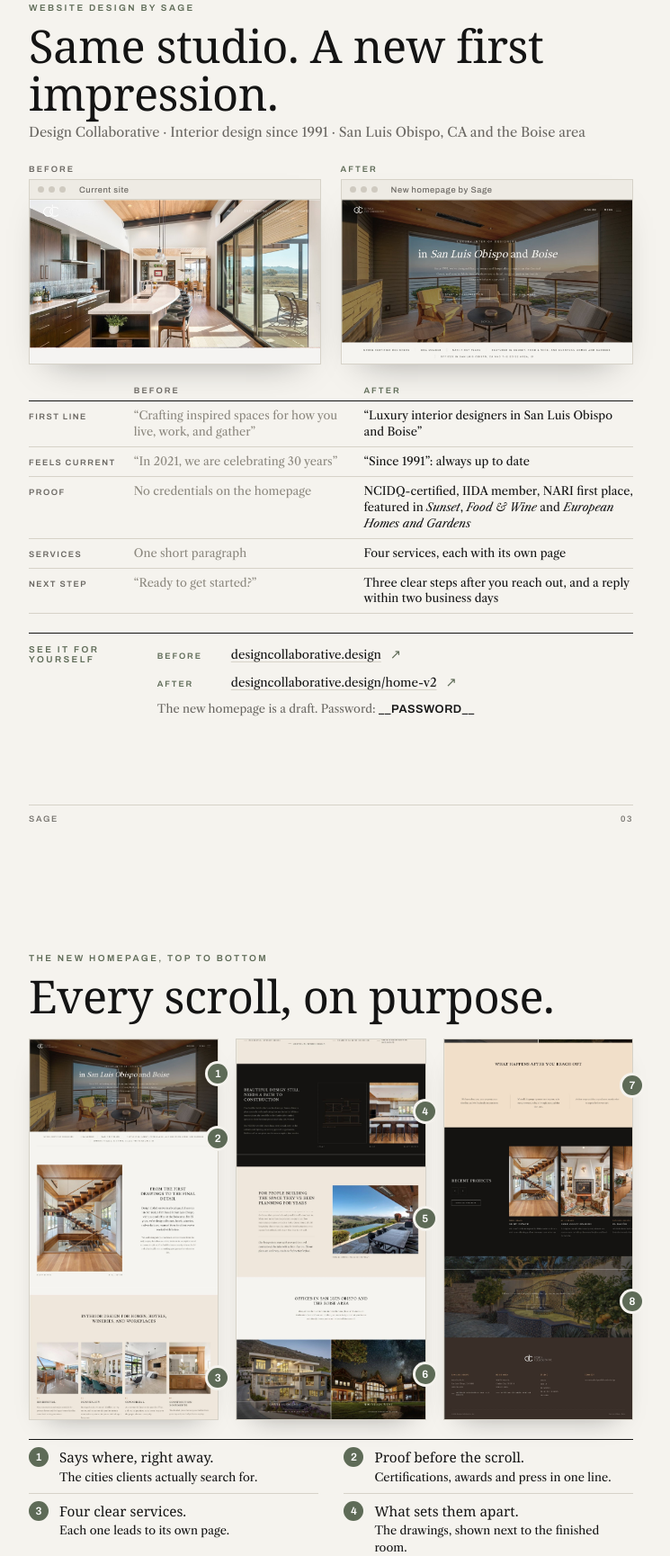
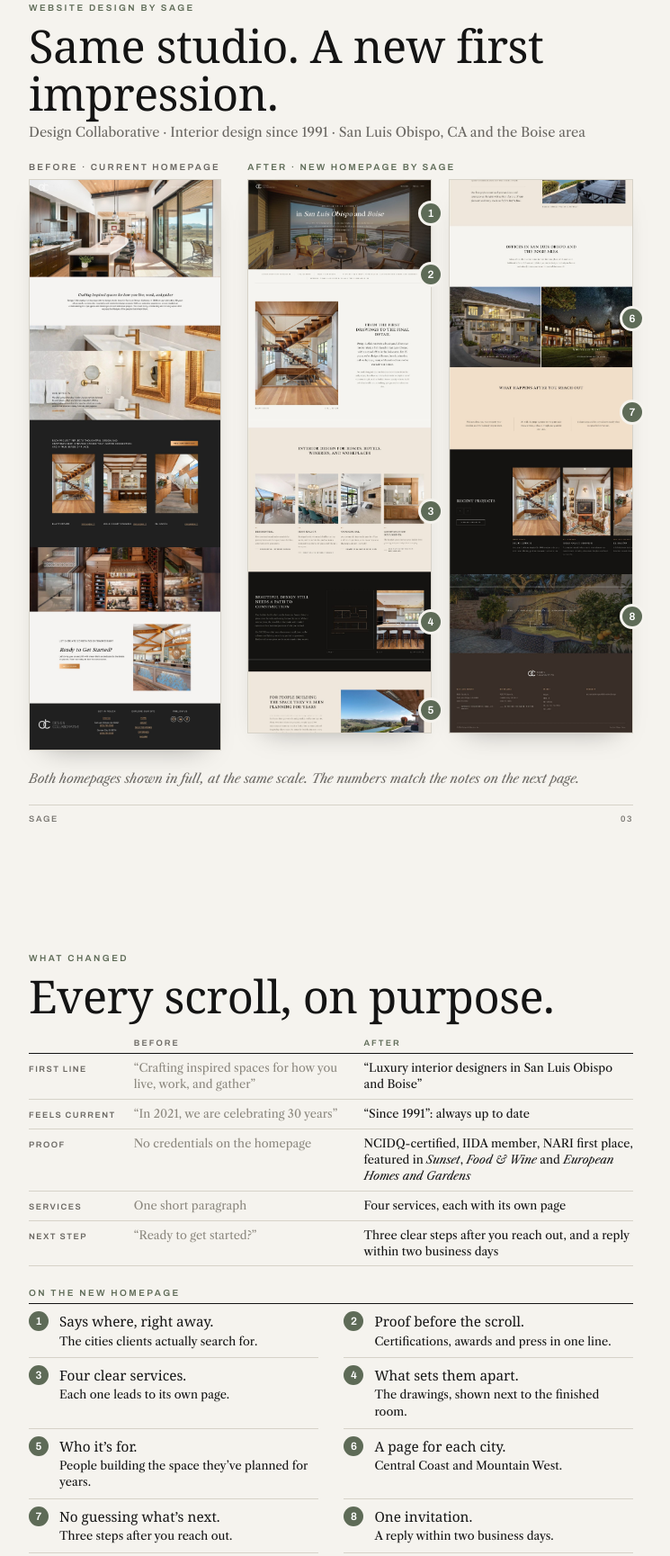
Before and after one commit to sageinteriordesignmarketing/TikTok, a plain HTML site: page case-studies/sage-case-study-simple.html in a window 1280 px wide. Shown: the part 2181-3910 px from the top of the page at 90% size, without its empty margins (40-785 px from the left). Drawn offline with nearby package versions, Linux system fonts and the light colour scheme; a web font is replaced by a local one.

Commit message:
Show full homepages before and after on page 3
Co-Authored-By: Claude Opus 5.5 <noreply@anthropic.com>
Claude-Session: https://claude.ai/code/session_01WwBvpqkJrLsAwoVKB4p9Tu

```diff
--- a/case-studies/sage-case-study-simple.html
+++ b/case-studies/sage-case-study-simple.html
@@ -126,6 +126,13 @@ em { font-style: italic; }
 .cta.wide h2 { font-size: 17pt; }
 .cta.wide p { font-size: 9.6pt; }
 .addr2 { font: 600 7.5pt var(--f-sans); letter-spacing: 0.12em; text-transform: uppercase; color: var(--on-night); }
+
+.full-ba { display: grid; grid-template-columns: 1fr 2fr; gap: 0.3in; align-items: start; }
+.ba-tag { font: 600 7.5pt var(--f-sans); letter-spacing: 0.22em; text-transform: uppercase; color: var(--grey); margin-bottom: 8px; }
+.ba-tag.after { color: var(--sage); }
+.halves { display: grid; grid-template-columns: 1fr 1fr; gap: 0.2in; }
+.full-ba .strip img { display: block; width: 100%; height: auto; }
+.ba-cap { margin-top: 0.22in; font-style: italic; font-size: 10.5pt; color: var(--grey); }
 .page > * { flex-shrink: 0; }
 </style>
 </head>
@@ -181,27 +188,40 @@ em { font-style: italic; }
   <div class="foot"><span>Sage</span><span>02</span></div>
 </section>
 
-<!-- ============ PAGE 3 · WEBSITE BEFORE / AFTER ============ -->
+<!-- ============ PAGE 3 · FULL HOMEPAGE BEFORE / AFTER ============ -->
 <section class="page">
   <p class="kicker">Website design by Sage</p>
   <div style="height:10px"></div>
   <h2 style="font-size:38pt;">Same studio. A new first impression.</h2>
   <div style="height:6px"></div>
   <p style="font-size:11pt; color:var(--grey);">Design Collaborative · Interior design since 1991 · San Luis Obispo, CA and the Boise area</p>
-  <div style="height:0.25in"></div>
+  <div style="height:0.22in"></div>
 
-  <div class="duo">
-    <figure>
-      <span class="tag">Before</span>
-      <div class="browser"><div class="bar"><i></i><i></i><i></i><span>Current site</span></div><img src="img/dcold-hero.jpg" alt="The current Design Collaborative homepage: a kitchen photo with a small logo and menu."></div>
-    </figure>
-    <figure>
-      <span class="tag after">After</span>
-      <div class="browser"><div class="bar"><i></i><i></i><i></i><span>New homepage by Sage</span></div><img src="img/dcnew-hero.jpg" alt="The new Design Collaborative homepage: Luxury interior designers in San Luis Obispo and Boise, over a photo of a terrace above the ocean, with a credentials bar below."></div>
-    </figure>
+  <div class="full-ba">
+    <div class="col-before">
+      <p class="ba-tag">Before · current homepage</p>
+      <div class="strip"><img src="img/dc-fullpage.jpg" alt="The full current Design Collaborative homepage, top to bottom."></div>
+    </div>
+    <div class="col-after">
+      <p class="ba-tag after">After · new homepage by Sage</p>
+      <div class="halves">
+        <div class="strip"><img src="img/dcnew-half1.jpg" alt="New homepage, first half."><span class="pin" style="top:6%">1</span><span class="pin" style="top:17%">2</span><span class="pin" style="top:60%">3</span><span class="pin" style="top:80%">4</span><span class="pin" style="top:96%">5</span></div>
+        <div class="strip"><img src="img/dcnew-half2.jpg" alt="New homepage, second half."><span class="pin" style="top:25%">6</span><span class="pin" style="top:42%">7</span><span class="pin" style="top:79%">8</span></div>
+      </div>
+    </div>
   </div>
+  <p class="ba-cap">Both homepages shown in full, at the same scale. The numbers match the notes on the next page.</p>
 
-  <div style="height:0.25in"></div>
+  <div class="foot"><span>Sage</span><span>03</span></div>
+</section>
+
+<!-- ============ PAGE 4 · WHAT CHANGED ============ -->
+<section class="page">
+  <p class="kicker">What changed</p>
+  <div style="height:10px"></div>
+  <h2 style="font-size:38pt;">Every scroll, on purpose.</h2>
+  <div style="height:0.22in"></div>
+
   <div class="cmp-head"><span></span><span>Before</span><span>After</span></div>
   <div class="cmp"><span class="k">First line</span><span class="b">“Crafting inspired spaces for how you live, work, and gather”</span><span class="a">“Luxury interior designers in San Luis Obispo and Boise”</span></div>
   <div class="cmp"><span class="k">Feels current</span><span class="b">“In 2021, we are celebrating 30 years”</span><span class="a">“Since 1991”: always up to date</span></div>
@@ -209,30 +229,9 @@ em { font-style: italic; }
   <div class="cmp"><span class="k">Services</span><span class="b">One short paragraph</span><span class="a">Four services, each with its own page</span></div>
   <div class="cmp"><span class="k">Next step</span><span class="b">“Ready to get started?”</span><span class="a">Three clear steps after you reach out, and a reply within two business days</span></div>
 
-  <div class="links">
-    <p class="kicker">See it for yourself</p>
-    <a href="https://designcollaborative.design/"><span class="tag2">Before</span><span class="t">designcollaborative.design</span><span class="arr">↗</span></a>
-    <a href="https://designcollaborative.design/home-v2"><span class="tag2">After</span><span class="t">designcollaborative.design/home-v2</span><span class="arr">↗</span></a>
-  </div>
-  <p class="pw">The new homepage is a draft. Password: <b>__PASSWORD__</b></p>
-
-  <div class="foot"><span>Sage</span><span>03</span></div>
-</section>
-
-<!-- ============ PAGE 4 · NEW HOMEPAGE ANNOTATED ============ -->
-<section class="page">
-  <p class="kicker">The new homepage, top to bottom</p>
-  <div style="height:10px"></div>
-  <h2 style="font-size:38pt;">Every scroll, on purpose.</h2>
-  <div style="height:0.22in"></div>
-
-  <div class="strips">
-    <div class="strip"><img src="img/dcnew-strip1.jpg" alt="New homepage, top third: hero, credentials, introduction and services."><span class="pin" style="top:9%">1</span><span class="pin" style="top:26%">2</span><span class="pin" style="top:89%">3</span></div>
-    <div class="strip"><img src="img/dcnew-strip2.jpg" alt="New homepage, middle third: drawn and built, who it’s for, and city pages."><span class="pin" style="top:19%">4</span><span class="pin" style="top:47%">5</span><span class="pin" style="top:88%">6</span></div>
-    <div class="strip"><img src="img/dcnew-strip3.jpg" alt="New homepage, bottom third: next steps, recent projects and get in touch."><span class="pin" style="top:12%">7</span><span class="pin" style="top:69%">8</span></div>
-  </div>
-
-  <div style="height:0.22in"></div>
+  <div style="height:0.25in"></div>
+  <p class="kicker">On the new homepage</p>
+  <div style="height:6px"></div>
   <ol class="callouts two-col">
     <li><b>Says where, right away.</b> The cities clients actually search for.</li>
     <li><b>Proof before the scroll.</b> Certifications, awards and press in one line.</li>
@@ -243,6 +242,13 @@ em { font-style: italic; }
     <li><b>No guessing what’s next.</b> Three steps after you reach out.</li>
     <li><b>One invitation.</b> A reply within two business days.</li>
   </ol>
+
+  <div class="links">
+    <p class="kicker">See it for yourself</p>
+    <a href="https://designcollaborative.design/"><span class="tag2">Before</span><span class="t">designcollaborative.design</span><span class="arr">↗</span></a>
+    <a href="https://designcollaborative.design/home-v2"><span class="tag2">After</span><span class="t">designcollaborative.design/home-v2</span><span class="arr">↗</span></a>
+  </div>
+  <p class="pw">The new homepage is a draft. Password: <b>__PASSWORD__</b></p>
 
   <div style="height:0.2in"></div>
   <div class="cta wide">
```
Also changed, not shown: case-studies/img/dcnew-half1.jpg (added), case-studies/img/dcnew-half2.jpg (added), case-studies/preview-simple/Sage-Case-Study-page-4.png, 1 other file.
